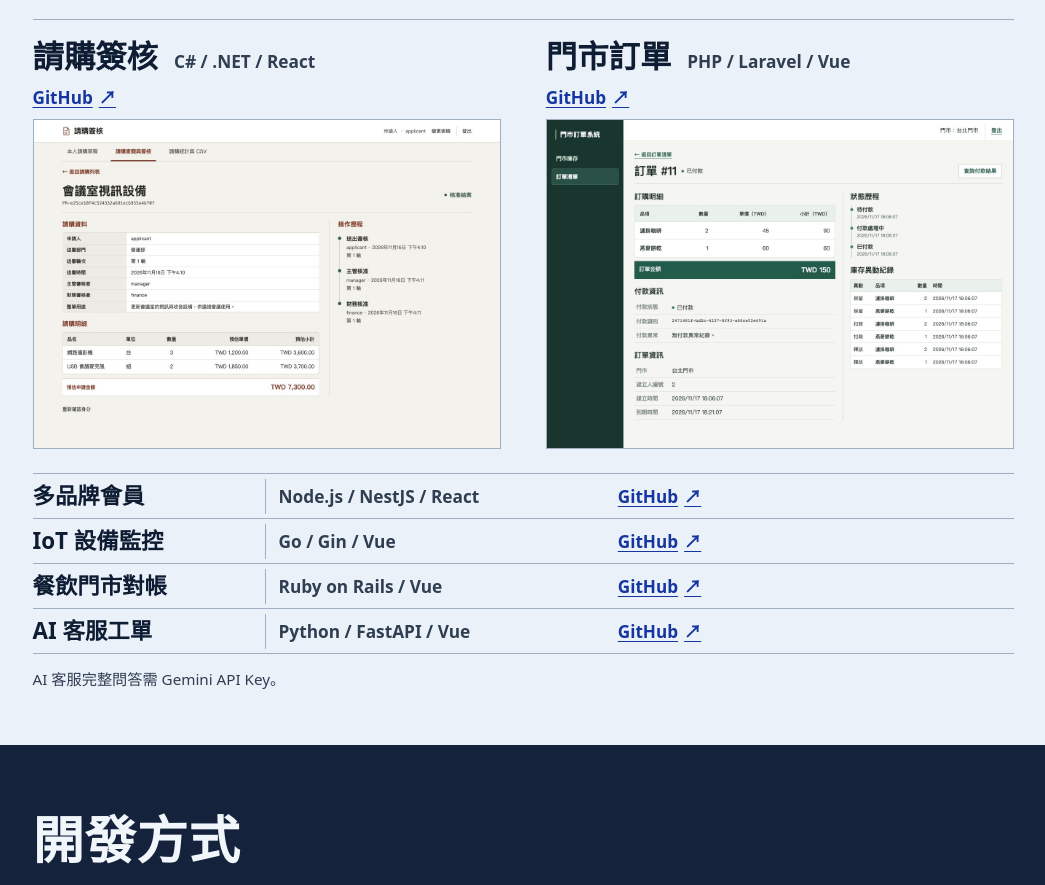
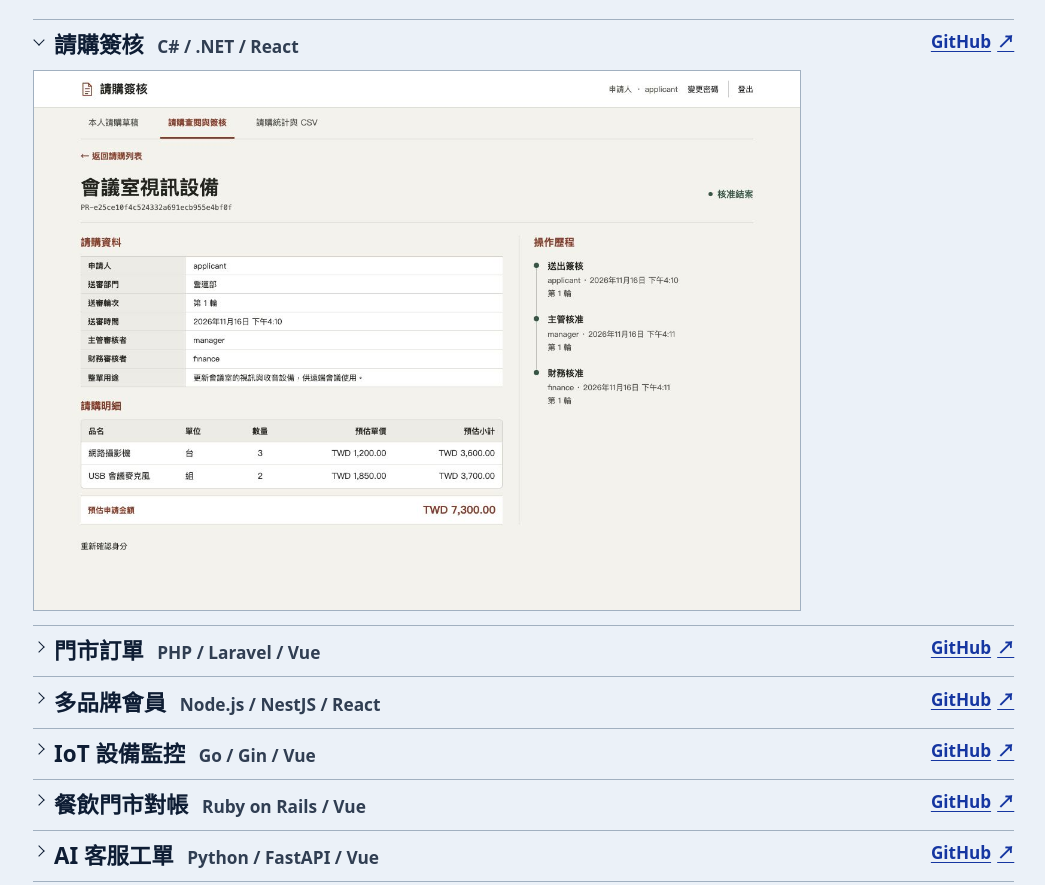
Before and after one commit to a9088391/a9088391.github.io, a plain HTML site: page index.html in a window 1280 px wide. Shown: the part 1154-2039 px from the top of the page, without its empty margins (219-1264 px from the left). Drawn offline with Linux system fonts and the light colour scheme.

Commit message:
feat: 為六個作品加入截圖手風琴

```diff
--- a/index.html
+++ b/index.html
@@ -6,7 +6,7 @@
   <meta name="description" content="郭尚諺的後端工程作品集。從需求分析到上線，負責後端系統設計與整合。">
   <title>郭尚諺｜後端工程師</title>
   <link rel="icon" href="data:,">
-  <link rel="stylesheet" href="styles.css">
+  <link rel="stylesheet" href="styles.css?v=2">
 </head>
 <body>
   <a class="skip-link" href="#main">跳到主要內容</a>
@@ -63,44 +63,47 @@
       <h2 id="projects-title">六個作品</h2>
       <p class="section-intro">從 GitHub 下載，依 README 在本機操作。</p>
 
-      <div class="featured-projects">
-        <article>
-          <div class="project-heading">
-            <h3>請購簽核</h3>
-            <p class="stack">C# / .NET / React</p>
-          </div>
-          <a class="repo-link" href="https://github.com/a9088391/procurement-approval" aria-label="請購簽核的 GitHub 原始碼">GitHub <span aria-hidden="true">↗</span></a>
-          <img src="assets/approval-detail.jpg" width="1280" height="900" loading="lazy" alt="請購單明細，顯示送審、主管核准與財務核准的操作歷程">
-        </article>
-        <article>
-          <div class="project-heading">
-            <h3>門市訂單</h3>
-            <p class="stack">PHP / Laravel / Vue</p>
-          </div>
-          <a class="repo-link" href="https://github.com/a9088391/store-ordering" aria-label="門市訂單的 GitHub 原始碼">GitHub <span aria-hidden="true">↗</span></a>
-          <img src="assets/order-detail.jpg" width="1280" height="900" loading="lazy" alt="門市訂單明細，顯示已付款狀態及庫存保留、扣除與釋放紀錄">
-        </article>
-      </div>
-
       <ul class="project-index">
         <li>
-          <h3>多品牌會員</h3>
-          <p class="stack">Node.js / NestJS / React</p>
+          <details name="project-screenshots" open>
+            <summary><span class="project-name">請購簽核</span> <span class="stack">C# / .NET / React</span></summary>
+            <img src="assets/approval-detail.jpg" width="1280" height="900" loading="lazy" alt="請購單明細，顯示送審、主管核准與財務核准的操作歷程">
+          </details>
+          <a class="repo-link" href="https://github.com/a9088391/procurement-approval" aria-label="請購簽核的 GitHub 原始碼">GitHub <span aria-hidden="true">↗</span></a>
+        </li>
+        <li>
+          <details name="project-screenshots">
+            <summary><span class="project-name">門市訂單</span> <span class="stack">PHP / Laravel / Vue</span></summary>
+            <img src="assets/order-detail.jpg" width="1280" height="900" loading="lazy" alt="門市訂單明細，顯示已付款狀態及庫存保留、扣除與釋放紀錄">
+          </details>
+          <a class="repo-link" href="https://github.com/a9088391/store-ordering" aria-label="門市訂單的 GitHub 原始碼">GitHub <span aria-hidden="true">↗</span></a>
+        </li>
+        <li>
+          <details name="project-screenshots">
+            <summary><span class="project-name">多品牌會員</span> <span class="stack">Node.js / NestJS / React</span></summary>
+            <img src="assets/member-points.png" width="1536" height="1024" loading="lazy" alt="會員查看不同品牌的點數餘額與點數流水">
+          </details>
           <a class="repo-link" href="https://github.com/a9088391/membership-rewards" aria-label="多品牌會員的 GitHub 原始碼">GitHub <span aria-hidden="true">↗</span></a>
         </li>
         <li>
-          <h3>IoT 設備監控</h3>
-          <p class="stack">Go / Gin / Vue</p>
+          <details name="project-screenshots">
+            <summary><span class="project-name">IoT 設備監控</span> <span class="stack">Go / Gin / Vue</span></summary>
+            <img src="assets/device-monitoring.jpg" width="1265" height="1199" loading="lazy" alt="臺中市環境感測設備列表，右側顯示溫度、濕度、PM2.5 與量測時間">
+          </details>
           <a class="repo-link" href="https://github.com/a9088391/iot-monitoring" aria-label="IoT 設備監控的 GitHub 原始碼">GitHub <span aria-hidden="true">↗</span></a>
         </li>
         <li>
-          <h3>餐飲門市對帳</h3>
-          <p class="stack">Ruby on Rails / Vue</p>
+          <details name="project-screenshots">
+            <summary><span class="project-name">餐飲門市對帳</span> <span class="stack">Ruby on Rails / Vue</span></summary>
+            <img src="assets/reconciliation-workbench.png" width="1280" height="1403" loading="lazy" alt="餐飲對帳工作台，顯示對帳結果、差額來源與異常查核紀錄">
+          </details>
           <a class="repo-link" href="https://github.com/a9088391/restaurant-reconciliation" aria-label="餐飲門市對帳的 GitHub 原始碼">GitHub <span aria-hidden="true">↗</span></a>
         </li>
         <li>
-          <h3>AI 客服工單</h3>
-          <p class="stack">Python / FastAPI / Vue</p>
+          <details name="project-screenshots">
+            <summary><span class="project-name">AI 客服工單</span> <span class="stack">Python / FastAPI / Vue</span></summary>
+            <img src="assets/support-workbench.jpg" width="1905" height="1232" loading="lazy" alt="AI 客服工作台，顯示日月潭問答、引用來源、追問與知識搜尋">
+          </details>
           <a class="repo-link" href="https://github.com/a9088391/ai-support" aria-label="AI 客服工單的 GitHub 原始碼">GitHub <span aria-hidden="true">↗</span></a>
         </li>
       </ul>
--- a/styles.css
+++ b/styles.css
@@ -309,26 +309,6 @@ body:has(#process:target) .site-nav a[href="#process"] {
   font-size: clamp(1rem, 1.45vw, 1.3rem);
 }
 
-.featured-projects {
-  display: grid;
-  grid-template-columns: repeat(2, minmax(0, 1fr));
-  gap: clamp(1.65rem, 3.5vw, 3.4rem);
-  margin-top: 1.4rem;
-  padding-block: 1.05rem 1.5rem;
-  border-top: 1px solid var(--line);
-}
-
-.project-heading {
-  display: flex;
-  align-items: baseline;
-  flex-wrap: wrap;
-  column-gap: 1rem;
-}
-
-.featured-projects h3 {
-  font-size: clamp(1.45rem, 2.45vw, 2.15rem);
-}
-
 .stack {
   color: var(--muted);
   font-size: clamp(0.93rem, 1.35vw, 1.15rem);
@@ -350,35 +330,76 @@ body:has(#process:target) .site-nav a[href="#process"] {
   text-decoration-thickness: 0.15em;
 }
 
-.featured-projects img {
-  display: block;
-  width: 100%;
-  height: auto;
-  border: 1px solid var(--line);
-}
-
 .project-index {
+  margin-top: 1.4rem;
   padding: 0;
   list-style: none;
   border-top: 1px solid var(--line);
 }
 
 .project-index li {
-  display: grid;
-  grid-template-columns: minmax(11rem, 1fr) minmax(0, 1.4fr) minmax(6rem, 1.7fr);
-  align-items: center;
-  gap: 0.8rem;
+  position: relative;
   border-bottom: 1px solid var(--line);
 }
 
-.project-index h3 {
-  border-right: 1px solid var(--line);
-  padding: 0.25rem 0.6rem 0.25rem 0;
+.project-index summary {
+  position: relative;
+  display: flex;
+  align-items: baseline;
+  flex-wrap: wrap;
+  gap: 0.1rem 0.85rem;
+  min-height: 2.75rem;
+  padding: 0.45rem 5.25rem 0.45rem 1.35rem;
+  list-style: none;
+  cursor: pointer;
+}
+
+.project-index summary::-webkit-details-marker {
+  display: none;
+}
+
+.project-index summary::before {
+  position: absolute;
+  top: 1.03rem;
+  left: 0.18rem;
+  width: 0.5rem;
+  height: 0.5rem;
+  border: solid currentColor;
+  border-width: 0 0.12rem 0.12rem 0;
+  transform: rotate(-45deg);
+  content: "";
+}
+
+.project-index details[open] summary::before {
+  transform: rotate(45deg);
+}
+
+.project-index summary:focus-visible {
+  outline: 0.16rem solid var(--link);
+  outline-offset: -0.16rem;
+}
+
+.project-name {
   font-size: clamp(1.1rem, 1.75vw, 1.6rem);
+  font-weight: 800;
+}
+
+.project-index summary:hover .project-name {
+  text-decoration: underline;
+}
+
+.project-index img {
+  display: block;
+  width: min(100%, 48rem);
+  height: auto;
+  margin-bottom: 0.9rem;
+  border: 1px solid var(--line);
 }
 
 .project-index .repo-link {
-  justify-self: start;
+  position: absolute;
+  top: 0;
+  right: 0;
 }
 
 .project-note {
@@ -524,11 +545,8 @@ body:has(#process:target) .site-nav a[href="#process"] {
     text-wrap: unset;
   }
 
-  .experience-list li, .featured-projects {
+  .experience-list li {
     grid-template-columns: 1fr;
-  }
-
-  .experience-list li {
     gap: 0.5rem;
     padding-block: 1rem;
   }
@@ -537,23 +555,4 @@ body:has(#process:target) .site-nav a[href="#process"] {
     padding: 0;
     border: 0;
   }
-
-  .project-index li {
-    grid-template-columns: minmax(0, 1fr) auto;
-    gap: 0 0.75rem;
-    padding-block: 0.55rem;
-  }
-
-  .project-index h3 {
-    padding: 0;
-    border: 0;
-  }
-
-  .project-index .stack {
-    grid-area: 2 / 1;
-  }
-
-  .project-index .repo-link {
-    grid-area: 1 / 2 / span 2;
-  }
 }
```
Also changed, not shown: assets/device-monitoring.jpg (added), assets/member-points.png (added), assets/reconciliation-workbench.png (added), assets/support-workbench.jpg (added).
